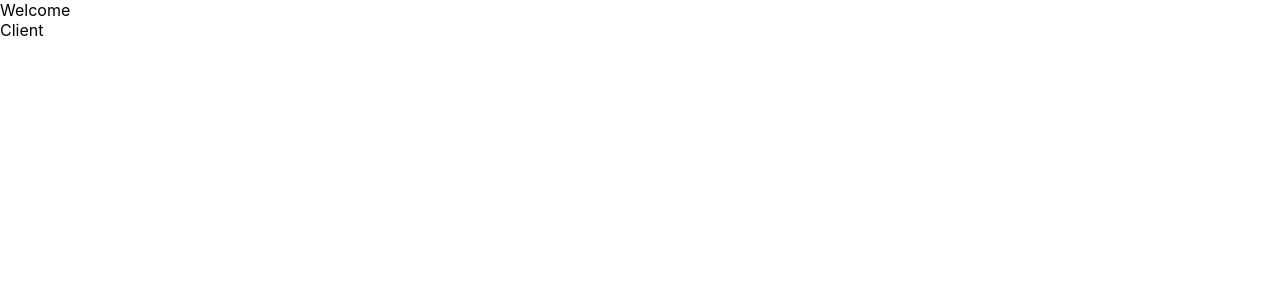
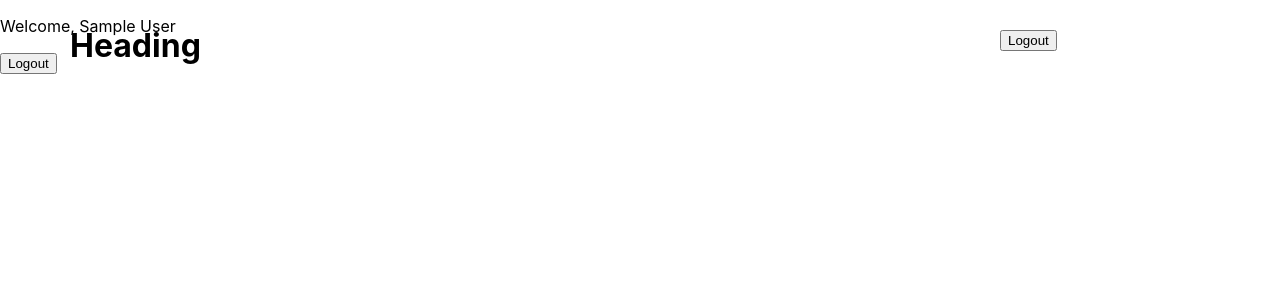
Before and after one commit to bangiyev/MeetPlus, a React (Create React App) app in the folder client/: page /account in a window 1280 px wide. Shown: the top 300 px of the page. Built offline with nearby package versions, Linux system fonts and the light colour scheme; no server answers; sample sign-in values are in the browser's storage.

Commit message:
setup auth & protected pages

```diff
--- a/client/package.json
+++ b/client/package.json
@@ -6,8 +6,11 @@
     "@testing-library/jest-dom": "^5.16.5",
     "@testing-library/react": "^13.3.0",
     "@testing-library/user-event": "^13.5.0",
+    "firebase": "^9.9.2",
     "react": "^18.2.0",
     "react-dom": "^18.2.0",
+    "react-google-button": "^0.7.2",
+    "react-router-dom": "^6.3.0",
     "react-scripts": "5.0.1",
     "web-vitals": "^2.1.4"
   },
--- a/client/src/App.js
+++ b/client/src/App.js
@@ -1,9 +1,31 @@
+import { Route, Routes } from "react-router-dom";
+import { AuthContextProvider } from "./context/AuthContext";
+import Home from "./pages/Home";
+import SignIn from "./pages/SignIn";
+import Account from "./pages/Account";
+import NavBar from "./components/NavBar";
+import Protected from "./components/Protected";
+
 function App() {
   return (
-    <>
-      <div>Welcome</div>
-      <div>Client</div>
-    </>
+    <div>
+      <AuthContextProvider>
+        <NavBar />
+        <Routes>
+          <Route path="/" element={<Home />} />
+          <Route path="/signin" element={<SignIn />} />
+          <Route
+            path="/account"
+            element={
+              <Protected>
+                {" "}
+                <Account />{" "}
+              </Protected>
+            }
+          />
+        </Routes>
+      </AuthContextProvider>
+    </div>
   );
 }
 
--- /dev/null
+++ b/client/src/components/NavBar.js
@@ -0,0 +1,33 @@
+import React from "react";
+import { Link } from "react-router-dom";
+import { UserAuth } from "../context/AuthContext";
+import "./NavStyles.css";
+
+const NavBar = () => {
+  const { user, logOut } = UserAuth();
+
+  const handleSignOut = async () => {
+    try {
+      await logOut();
+    } catch (err) {
+      console.error(err);
+    }
+  };
+
+  return (
+    <div>
+      <h1 className="heading">Heading </h1>
+      {user?.displayName ? (
+        <button className="logout" onClick={handleSignOut}>
+          Logout
+        </button>
+      ) : (
+        <Link className="logout" to="/signin">
+          Sign in
+        </Link>
+      )}
+    </div>
+  );
+};
+
+export default NavBar;
--- /dev/null
+++ b/client/src/components/NavStyles.css
@@ -0,0 +1,11 @@
+.heading {
+    position: absolute;
+    top: 5px;
+    left: 70px;
+}
+
+.logout {
+    position: absolute;
+    top: 30px;
+    left: 1000px;
+}
--- /dev/null
+++ b/client/src/components/Protected.js
@@ -0,0 +1,12 @@
+import { Navigate } from "react-router-dom";
+import { UserAuth } from "../context/AuthContext";
+
+const Protected = ({ children }) => {
+  const { user } = UserAuth();
+  if (!user) {
+    return <Navigate to="/" />;
+  }
+  return children;
+};
+
+export default Protected;
--- /dev/null
+++ b/client/src/context/AuthContext.js
@@ -0,0 +1,44 @@
+import { useContext, createContext, useEffect, useState } from "react";
+import {
+  GoogleAuthProvider,
+  signInWithPopup,
+  signInWithRedirect,
+  signOut,
+  onAuthStateChanged,
+} from "firebase/auth";
+import { auth } from "../firebase";
+
+const AuthContext = createContext();
+
+export const AuthContextProvider = ({ children }) => {
+  const [user, setUser] = useState({});
+  const googleSignIn = () => {
+    const provider = new GoogleAuthProvider();
+    signInWithPopup(auth, provider);
+    //signInWithRedirect(auth, provider);
+  };
+
+  const logOut = () => {
+    signOut(auth);
+  };
+
+  useEffect(() => {
+    const unsubscribe = onAuthStateChanged(auth, (currentUser) => {
+      setUser(currentUser);
+      console.log("user: ", currentUser);
+    });
+    return () => {
+      unsubscribe();
+    };
+  }, []);
+
+  return (
+    <AuthContext.Provider value={{ googleSignIn, logOut, user }}>
+      {children}
+    </AuthContext.Provider>
+  );
+};
+
+export const UserAuth = () => {
+  return useContext(AuthContext);
+};
--- /dev/null
+++ b/client/src/firebase.js
@@ -0,0 +1,20 @@
+// Import the functions you need from the SDKs you need
+import { initializeApp } from "firebase/app";
+import { getAuth } from "firebase/auth";
+
+// TODO: Add SDKs for Firebase products that you want to use
+// https://firebase.google.com/docs/web/setup#available-libraries
+
+// Your web app's Firebase configuration
+const firebaseConfig = {
+  apiKey: "AIzaSyCrZZ61ktxDaKoYJh3yXuJg3rLVEg6wCQE",
+  authDomain: "cc-headstarter.firebaseapp.com",
+  projectId: "cc-headstarter",
+  storageBucket: "cc-headstarter.appspot.com",
+  messagingSenderId: "570725808725",
+  appId: "1:570725808725:web:cce22fca16732fecc872dc",
+};
+
+// Initialize Firebase
+const app = initializeApp(firebaseConfig);
+export const auth = getAuth(app);
--- a/client/src/index.js
+++ b/client/src/index.js
@@ -2,10 +2,11 @@ import React from "react";
 import ReactDOM from "react-dom/client";
 import "./index.css";
 import App from "./App";
+import { BrowserRouter } from "react-router-dom";
 
 const root = ReactDOM.createRoot(document.getElementById("root"));
 root.render(
-  <React.StrictMode>
+  <BrowserRouter>
     <App />
-  </React.StrictMode>
+  </BrowserRouter>
 );
--- /dev/null
+++ b/client/src/pages/Account.js
@@ -0,0 +1,25 @@
+import React from "react";
+import { UserAuth } from "../context/AuthContext";
+
+const Account = () => {
+  const { logOut, user } = UserAuth();
+
+  const handleSignOut = async () => {
+    try {
+      await logOut();
+    } catch (err) {
+      console.error(err);
+    }
+  };
+
+  return (
+    <div>
+      <div>
+        <p>Welcome, {user?.displayName}</p>
+      </div>
+      <button onClick={handleSignOut}>Logout</button>
+    </div>
+  );
+};
+
+export default Account;
--- /dev/null
+++ b/client/src/pages/Home.js
@@ -0,0 +1,7 @@
+import React from "react";
+
+const Home = () => {
+  return null;
+};
+
+export default Home;
--- /dev/null
+++ b/client/src/pages/SignIn.js
@@ -0,0 +1,34 @@
+import React, { useEffect } from "react";
+import { GoogleButton } from "react-google-button";
+import { UserAuth } from "../context/AuthContext";
+import { useNavigate } from "react-router-dom";
+
+const SignIn = () => {
+  const { googleSignIn, user } = UserAuth();
+  const navigate = useNavigate();
+
+  const handleGoogleSignIn = async () => {
+    try {
+      await googleSignIn();
+    } catch (err) {
+      console.error(err);
+    }
+  };
+
+  useEffect(() => {
+    if (user != null) {
+      navigate("/account");
+    }
+  }, [user]);
+
+  return (
+    <div>
+      <h1>Sign in</h1>
+      <div>
+        <GoogleButton onClick={handleGoogleSignIn} />
+      </div>
+    </div>
+  );
+};
+
+export default SignIn;
```
Also changed, not shown: client/src/pages/calendar.js (added), 1 other file (tests, documents, lock files or other folders).
